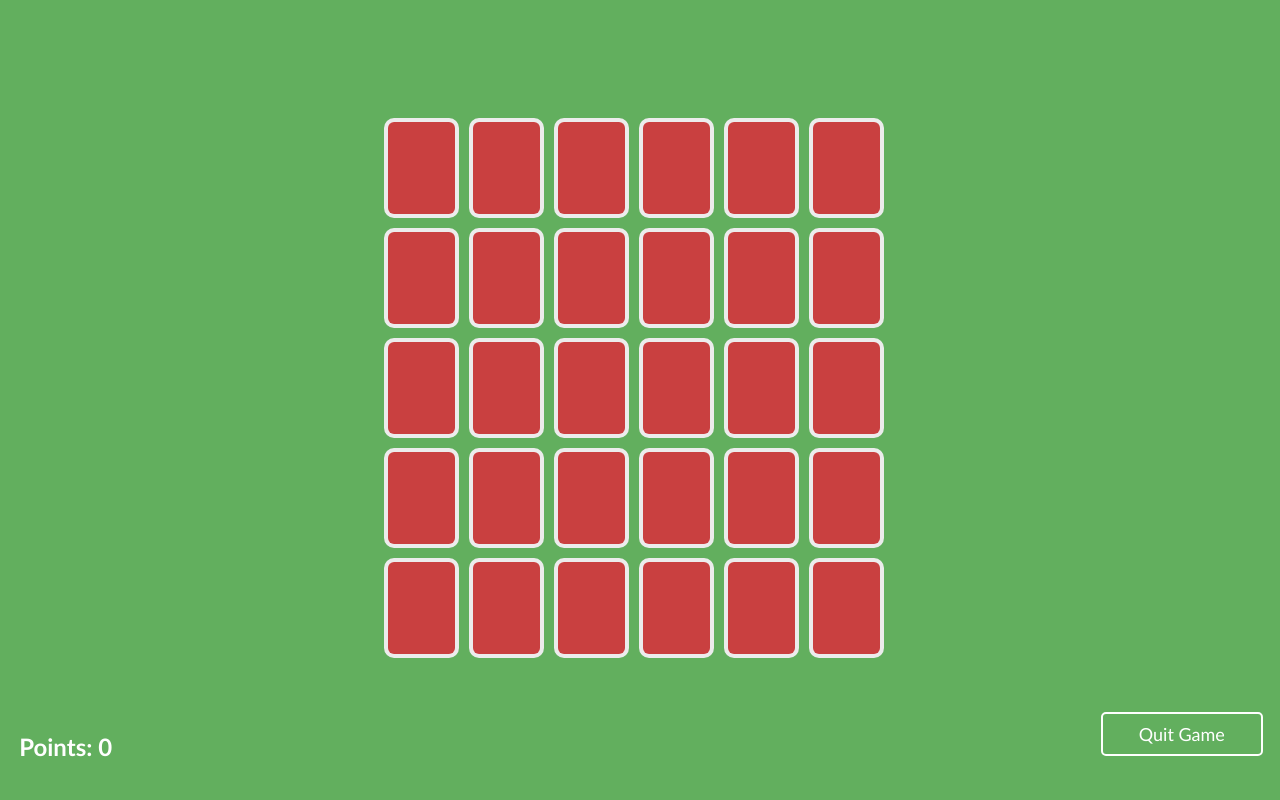
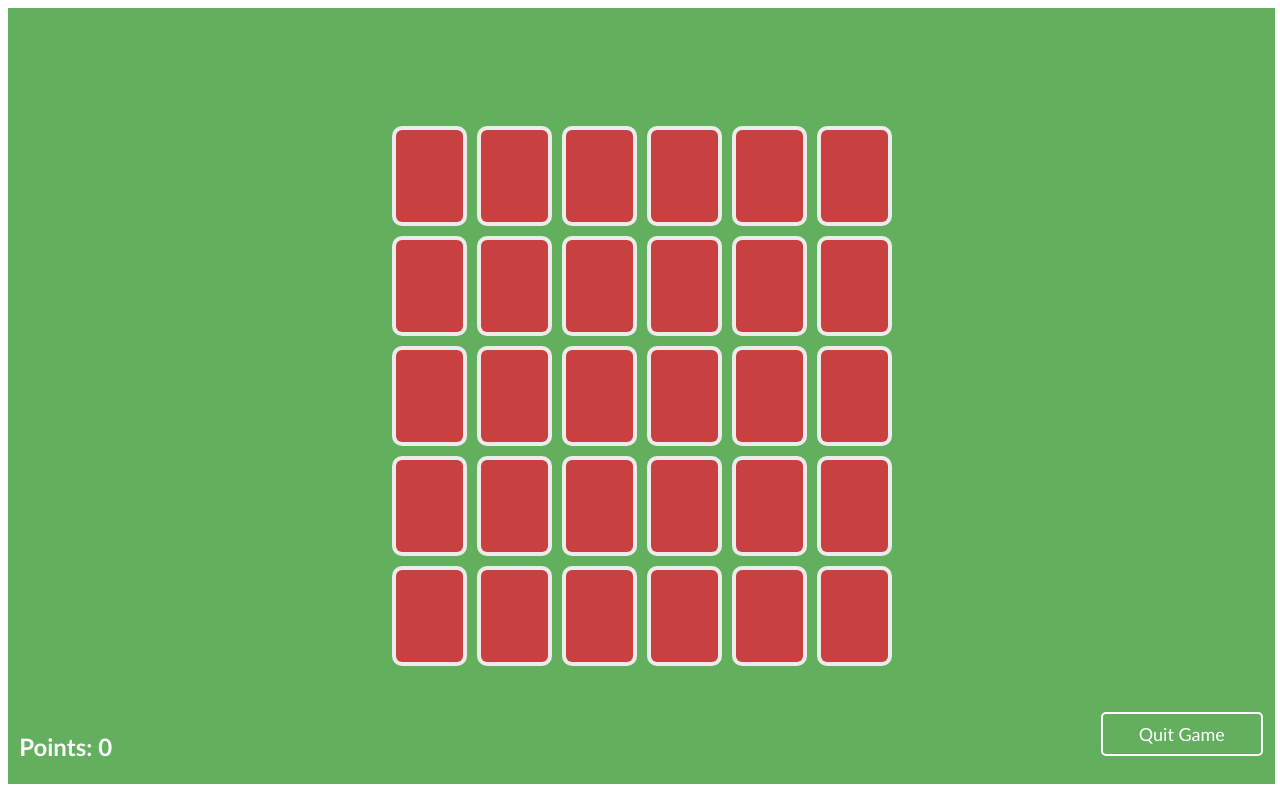
Before and after one commit to nhat2105/513-web-game, a React (Create React App) app in the folder client/: page /Sgame in a window 1280 px wide. Built offline with nearby package versions, Linux system fonts and the light colour scheme.

Commit message:
semantic change

```diff
--- a/client/src/pages/SinglePlayerGameBoard.jsx
+++ b/client/src/pages/SinglePlayerGameBoard.jsx
@@ -19,7 +19,7 @@ const SinglePlayerGameBoard = () => {
     };
 
     return(
-        <body className='singleplayer-board'>
+        <div className='singleplayer-board'>
         {<SinglePlayerGameOver gamePoints = {gamePoints}/>}
             <div>
             <SinglePlayerCardGame gamePoints = {gamePoints} setGamePoints = {setGamePoints}/>
@@ -30,7 +30,7 @@ const SinglePlayerGameBoard = () => {
                     Points: {gamePoints}
                 </h2>
             </div>
-        </body>
+        </div>
     );
 }
 
```
